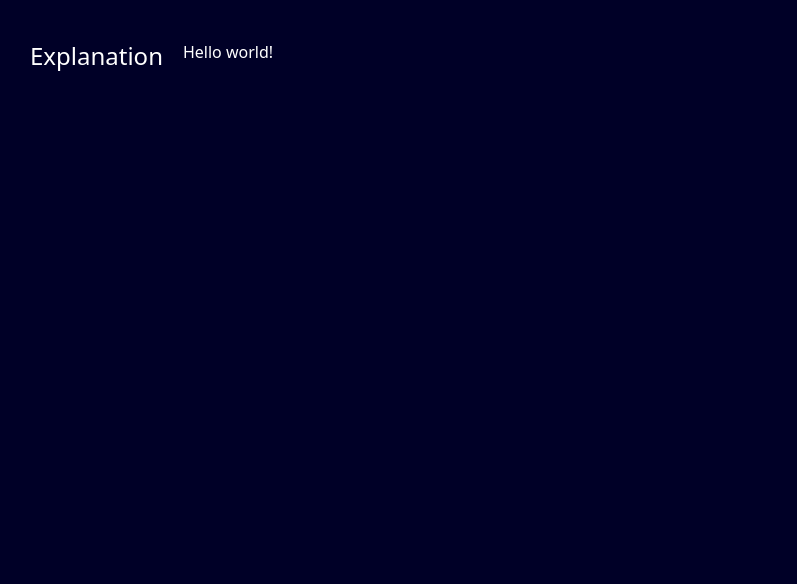
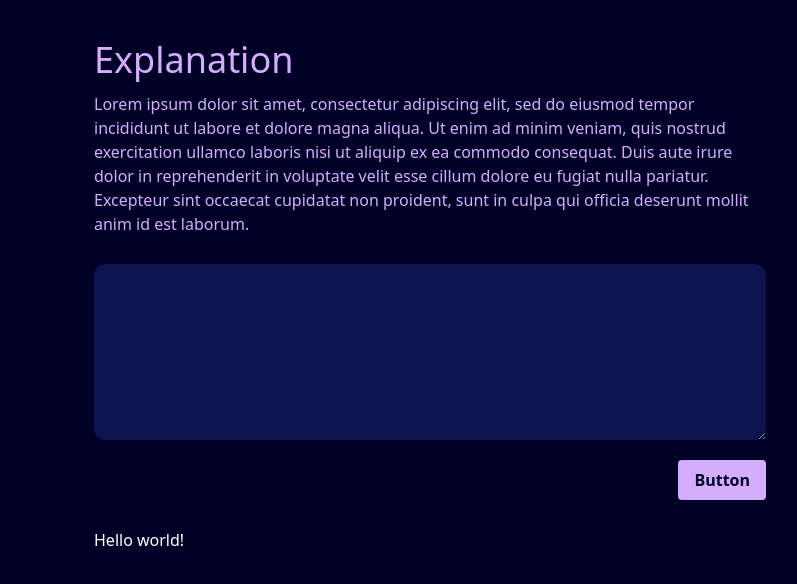
Before and after one commit to willi-li-am/storymation, a React (Create React App) app: page / in a window 1280 px wide. Shown: the top 584 px of the page, without its empty margins (210-1007 px from the left). Built offline with nearby package versions, Linux system fonts and the light colour scheme.

Commit message:
working on frontpage

```diff
--- a/src/components/inputPage/inputPage.js
+++ b/src/components/inputPage/inputPage.js
@@ -1,9 +1,36 @@
+
+function Explanation()
+{
+    return(
+        <div className="flex flex-col gap-3">
+            <h2 className="text-4xl">Explanation</h2>
+            <p>
+            Lorem ipsum dolor sit amet, consectetur adipiscing elit, sed do eiusmod tempor incididunt ut labore et dolore magna aliqua. Ut enim ad minim veniam, quis nostrud exercitation ullamco laboris nisi ut aliquip ex ea commodo consequat. Duis aute irure dolor in reprehenderit in voluptate velit esse cillum dolore eu fugiat nulla pariatur. Excepteur sint occaecat cupidatat non proident, sunt in culpa qui officia deserunt mollit anim id est laborum.
+            </p>
+        </div>
+    )
+}
+
+function Prompt()
+{
+    return(
+        <div className="flex flex-col items-end gap-5">
+            <textarea className="w-full h-44 p-4 bg-400 rounded-xl min-h-40 max-h50">
+            </textarea>
+            <button class="bg-100 hover:bg-blue-200 text-500 font-bold py-2 px-4 rounded">
+            Button
+            </button>
+        </div>
+    )
+}
+
 export default function InputPage(){
     return(
         <>
-            <div className="p-10 bg-500 min-h-screen flex flex-col items-center">
-                <div className="flex w-2/3 gap-5 text-white">
-                    <h2 className="text-2xl">Explanation</h2>
+            <div className="p-10 bg-500 min-h-screen flex flex-col items-center text-100">
+                <div className="flex flex-col w-2/3 max-w-2xl gap-7 ">
+                    <Explanation/>
+                    <Prompt/>
                     <p className="text-white">Hello world!</p>
                 </div>
             </div>
```
